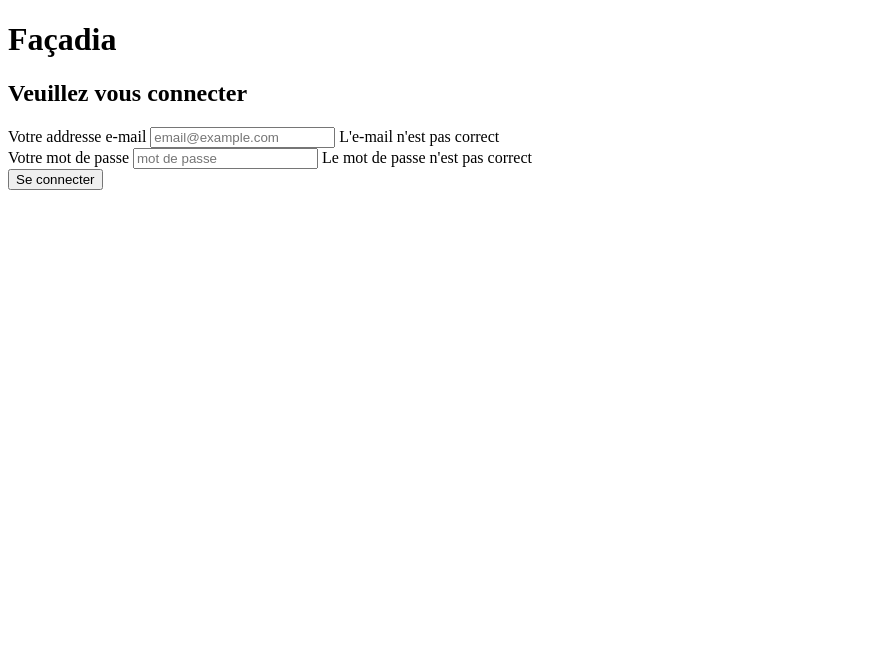
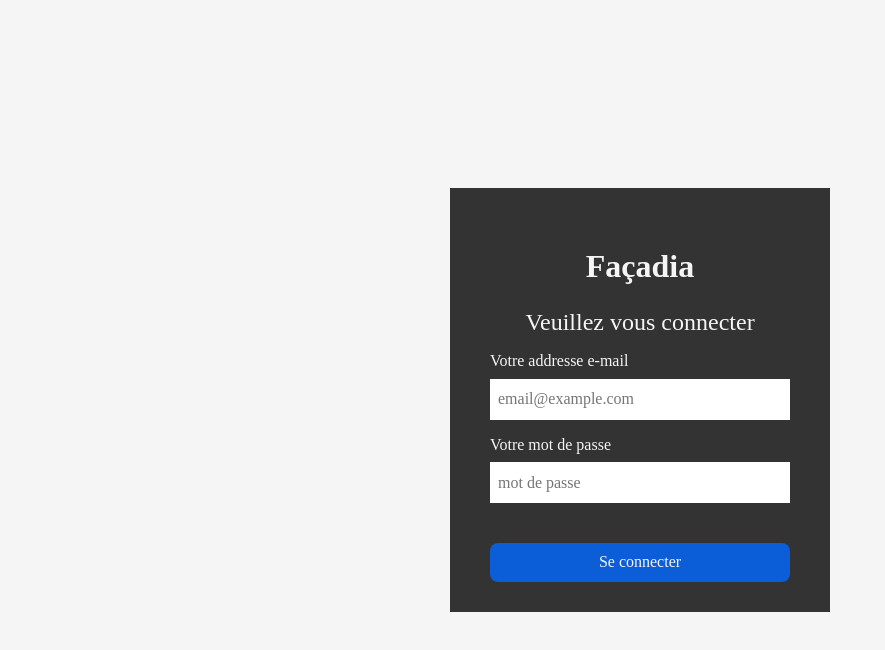
Before and after one commit to mel0ness/Debuguage, a plain HTML site: page index.html in a window 1280 px wide. Shown: the whole page, without its empty margins (0-885 px from the left). Drawn offline with Linux system fonts and the light colour scheme; the site is published under a folder, as on GitHub Pages, so addresses that start at the root find nothing.

Commit message:
test base

```diff
--- a/index.html
+++ b/index.html
@@ -1,5 +1,6 @@
 <!DOCTYPE html>
 <html lang="fr">
+
 <head>
     <meta charset="UTF-8">
     <meta http-equiv="X-UA-Compatible" content="IE=edge">
@@ -7,9 +8,10 @@
 
     <title>Façadia - Se connecter</title>
 
-    <link rel="stylesheet" href="/css/normalize.css">
-    <link rel="stylesheet" href="/css/main.css">
+    <link rel="stylesheet" href="./css/normalize.css">
+    <link rel="stylesheet" href="./css/main.css">
 </head>
+
 <body>
     <div class="sign-in-page">
         <div class="sign-in-main-wrapper">
@@ -25,7 +27,8 @@
                 <div class="form-group">
                     <label for="user-password">Votre mot de passe</label>
                     <input name="user-password" id="user-password" type="password" placeholder="mot de passe">
-                    <span class="form-text-error hidden  user-password-error-msg">Le mot de passe n'est pas correct</span>
+                    <span class="form-text-error hidden  user-password-error-msg">Le mot de passe n'est pas
+                        correct</span>
                 </div>
                 <div>
                     <button class="submit-btn" type="submit">Se connecter</button>
@@ -33,6 +36,7 @@
             </form>
         </div>
     </div>
-    <script src="/js/pages/signIn.js"></script>
+    <script src="./js/pages/signIn.js"></script>
 </body>
+
 </html>
```
